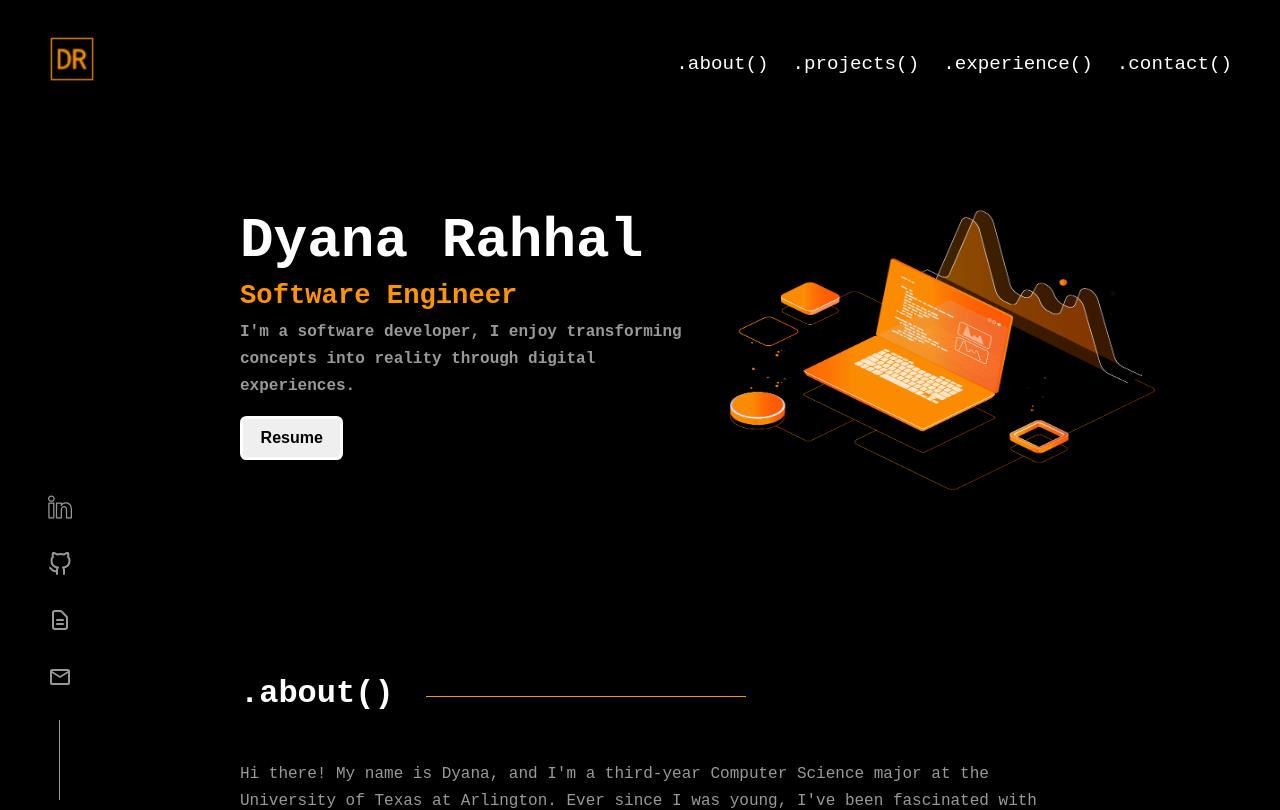
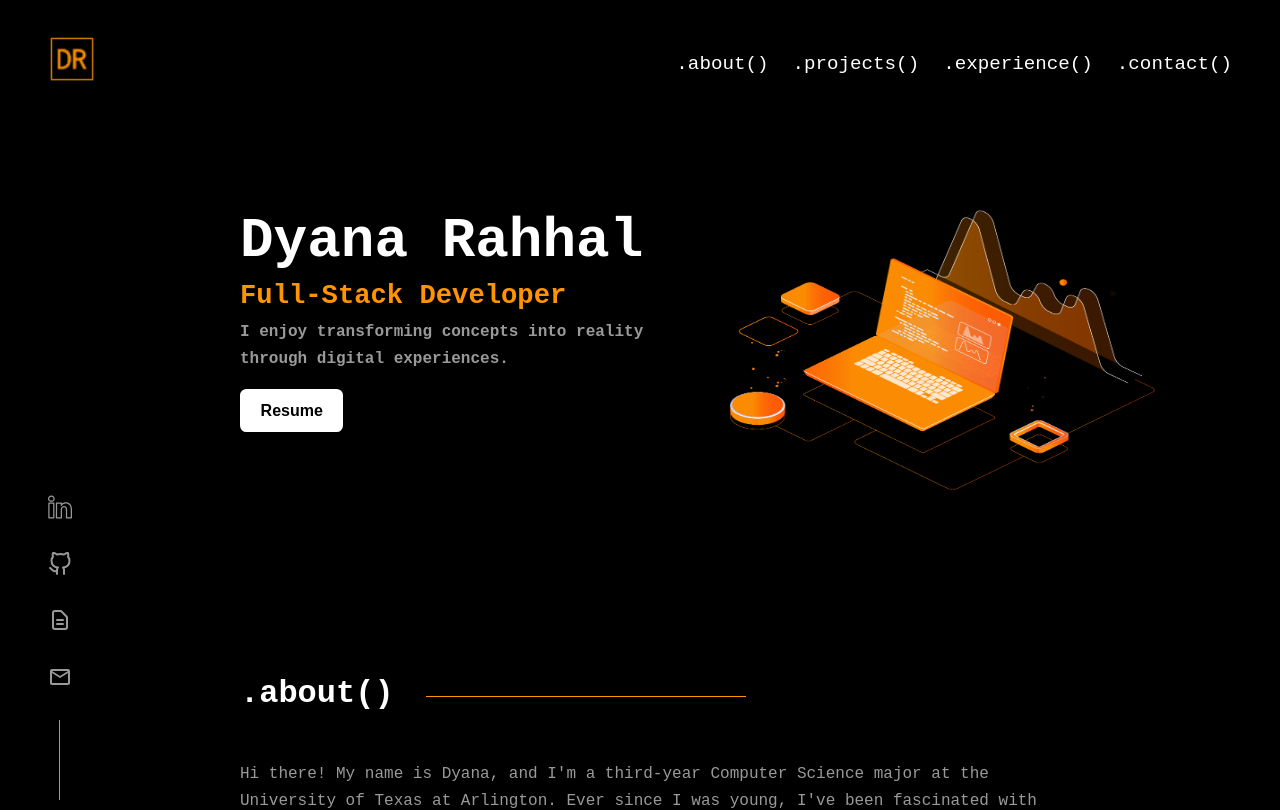
Before and after one commit to DyanaR/portfolioWebsite, a React (Create React App) app: page / in a window 1280 px wide. Shown: the top 810 px of the page. Built offline with nearby package versions, Linux system fonts and the light colour scheme.

Commit message:
text and styles changes

```diff
--- a/src/components/Header.jsx
+++ b/src/components/Header.jsx
@@ -12,8 +12,8 @@ const Header = () => {
       <div className='right'>
         {/* <h4 className='intro'>Hi, my name is</h4> */}
         <h1>Dyana Rahhal</h1>
-        <h2>Software Engineer</h2>
-        <h4 className='text-light'>I'm a software developer, I enjoy transforming concepts into reality through digital experiences.</h4>
+        <h2>Full-Stack Developer</h2>
+        <h4 className='text-light'>I enjoy transforming concepts into reality through digital experiences.</h4>
         <a href={Resume1} target='_blank' rel="noreferrer" className="Resume"><button className='btn'>Resume</button> </a>
         </div>
         <div className='left'>
--- a/src/index.css
+++ b/src/index.css
@@ -8,7 +8,6 @@
     text-decoration: none;
 }
 
-/* css variables to avoid repeatition, can be reusued */
 :root{
     --color-white: #fff;
     --color-primary: rgb(255,147,1);
@@ -27,7 +26,6 @@
 
 html {
     scroll-behavior: smooth;
-
 }
 
 ::-webkit-scrollbar{
@@ -57,14 +55,6 @@ body{
     font-weight: 600;
  }
 
- /* h1 {
-    font-size: 3.5rem;
- } */
-
- section {
-    margin-top: 8rem;
- }
-
 section > h2,
 section > h5 {
     text-align: left;
@@ -90,6 +80,7 @@ section > h5 {
  }
 
  .btn{
+   background-color: var(--color-white);
     width: max-content;
     display: inline-block;
     color: var(--color-bg);
@@ -105,18 +96,8 @@ section > h5 {
  .btn:hover{
     background-color: transparent;
     color: var(--color-white);
-
  }
 
- .btn-primary{
-    background-color: var(--color-white);
-    color: var(--color-bg);
- }
- /* img {
-    display: block;
-    width: 100%;
-    object-fit: cover;
- } */
 
  /* ========================== MEDIA QUERIES (MEDIUM DEVICES) ================ */
  @media screen and (max-width: 1024px){
```
